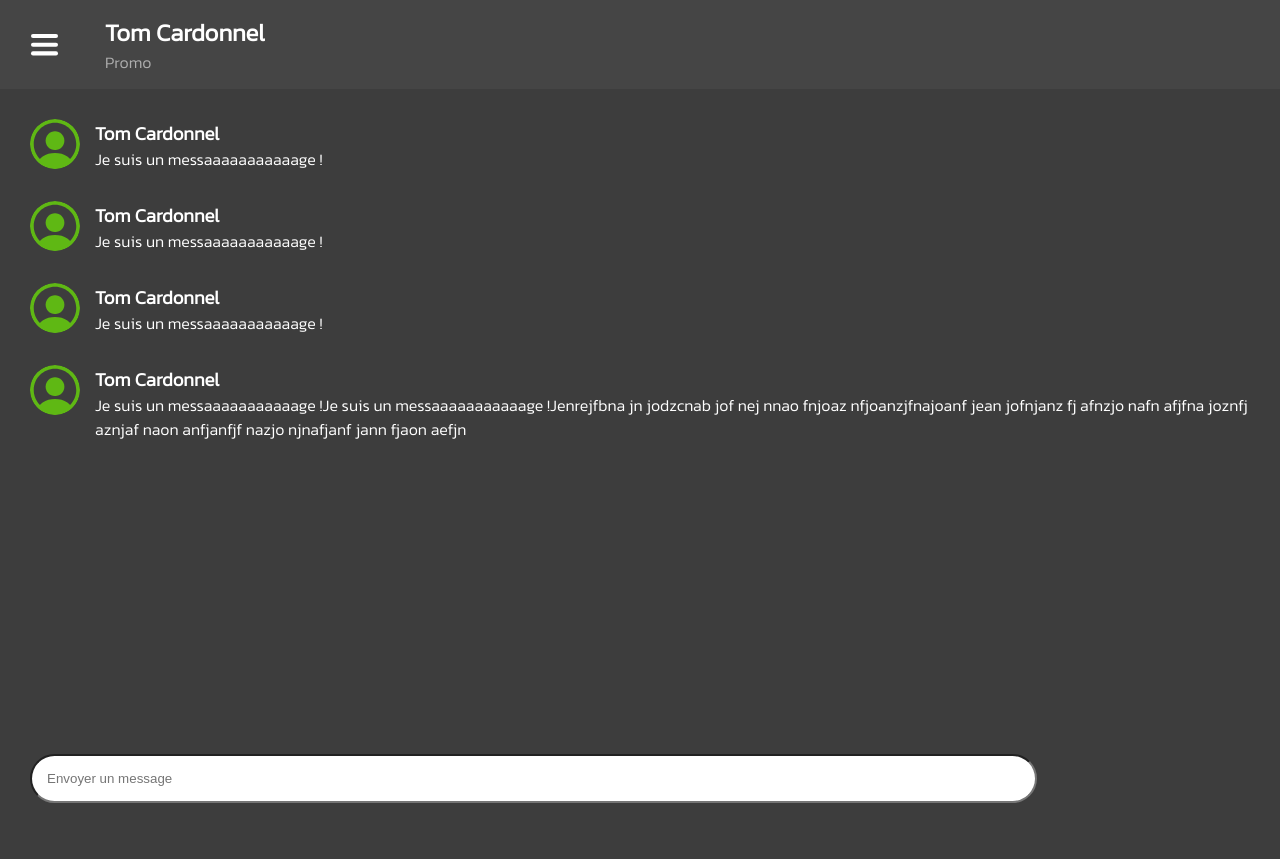
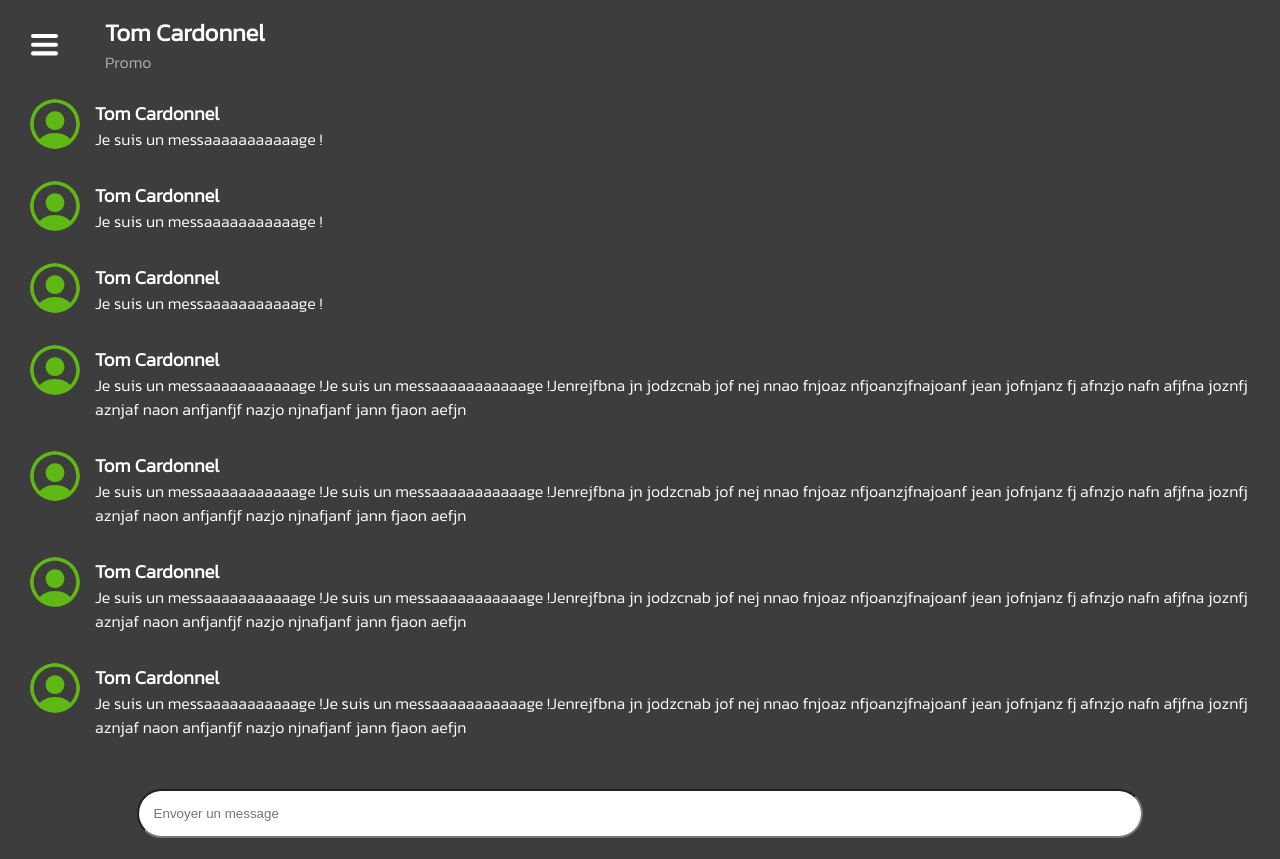
Before and after one commit to Hetic-Project/Connectify, a PHP site: page /Page/message.php in a window 1280 px wide. Shown: the part 80-939 px from the top of the page. Run offline with PHP 8.4, Linux system fonts and the light colour scheme.

Commit message:
page message fini

```diff
--- a/client/Page/message.php
+++ b/client/Page/message.php
@@ -14,6 +14,7 @@ session_start();
 	</div>
 
 	<div class="containerMessage">
+		<div class="slider">
 			<div class="unMessage">
 				<img src="../asset/IconProfile.svg" alt="Image de profile" class="imageProfile">
 
@@ -46,13 +47,79 @@ session_start();
 					<p class="textWhite">Je suis un messaaaaaaaaaaage !Je suis un messaaaaaaaaaaage !Jenrejfbna jn jodzcnab jof nej nnao fnjoaz nfjoanzjfnajoanf jean jofnjanz fj afnzjo nafn afjfna joznfj aznjaf naon anfjanfjf nazjo njnafjanf jann fjaon aefjn </p>
 				</div>
 			</div>
+			<div class="unMessage">
+				<img src="../asset/IconProfile.svg" alt="Image de profile" class="imageProfile">
 
+				<div class="userMessage">
+					<h3 class="textWhite">Tom Cardonnel</h3>
+					<p class="textWhite">Je suis un messaaaaaaaaaaage !Je suis un messaaaaaaaaaaage !Jenrejfbna jn jodzcnab jof nej nnao fnjoaz nfjoanzjfnajoanf jean jofnjanz fj afnzjo nafn afjfna joznfj aznjaf naon anfjanfjf nazjo njnafjanf jann fjaon aefjn </p>
+				</div>
+			</div>
+			<div class="unMessage">
+				<img src="../asset/IconProfile.svg" alt="Image de profile" class="imageProfile">
 
+				<div class="userMessage">
+					<h3 class="textWhite">Tom Cardonnel</h3>
+					<p class="textWhite">Je suis un messaaaaaaaaaaage !Je suis un messaaaaaaaaaaage !Jenrejfbna jn jodzcnab jof nej nnao fnjoaz nfjoanzjfnajoanf jean jofnjanz fj afnzjo nafn afjfna joznfj aznjaf naon anfjanfjf nazjo njnafjanf jann fjaon aefjn </p>
+				</div>
+			</div>
+			<div class="unMessage">
+				<img src="../asset/IconProfile.svg" alt="Image de profile" class="imageProfile">
 
+				<div class="userMessage">
+					<h3 class="textWhite">Tom Cardonnel</h3>
+					<p class="textWhite">Je suis un messaaaaaaaaaaage !Je suis un messaaaaaaaaaaage !Jenrejfbna jn jodzcnab jof nej nnao fnjoaz nfjoanzjfnajoanf jean jofnjanz fj afnzjo nafn afjfna joznfj aznjaf naon anfjanfjf nazjo njnafjanf jann fjaon aefjn </p>
+				</div>
+			</div>
+		</div>
+	</div>
+
+	<div class="friendsSlider friendsSliderOff" id="sliderElement">
+
+		<button class="iconRetour retourSlider textWhite" id="sliderFriendsRetour"> <img src="../asset/iconRetour.svg" alt="iconRetour">Retour</button>
+
+		<div class="allFriends">
+
+			<button class="friendList">
+				<div class="profileInvitation sliderFriendsContent">
+					<img src="../asset/IconProfile.svg" alt="Image de profile" class="imageProfile">
+
+					<div class="nomPromo">
+						<h3 class="textWhite">Tom Cardonnel</h3>
+						<p class="textGray">Promo</p>
+					</div>
+				</div>
+			</button>
+
+			<button class="friendList">
+				<div class="profileInvitation sliderFriendsContent">
+					<img src="../asset/IconProfile.svg" alt="Image de profile" class="imageProfile">
+
+					<div class="nomPromo">
+						<h3 class="textWhite">Tom Cardonnel</h3>
+						<p class="textGray">Promo</p>
+					</div>
+				</div>
+			</button>
+
+			<button class="friendList">
+				<div class="profileInvitation sliderFriendsContent">
+					<img src="../asset/IconProfile.svg" alt="Image de profile" class="imageProfile">
+
+					<div class="nomPromo">
+						<h3 class="textWhite">Tom Cardonnel</h3>
+						<p class="textGray">Promo</p>
+					</div>
+				</div>
+			</button>
 
 		</div>
+	</div>
 
+	<div class="inputMessage">
         <input class="sendMessage" type="text" placeholder="Envoyer un message">
+	</div>
 </main>
+<script src="../js/sliderFriends.js"></script>
 </body>
 </html>
--- a/client/css/global.css
+++ b/client/css/global.css
@@ -23,6 +23,7 @@ body{
     align-items: center;
     height: 50px;
     padding: 15px 30px 15px 30px;
+
 }
 
 .iconMessage {
--- a/client/css/message.css
+++ b/client/css/message.css
@@ -1,8 +1,9 @@
 .iconAndUser {
-    background-color: #454545;
     display: flex;
-    padding: 0px 30px 0px 30px;
-    margin-bottom: 30px;
+    width: calc(100vw - 30px);
+    top: 80px;
+    padding: 0px 0px 0px 30px;
+    margin-bottom: 10px;
 }
 
 #menuBurger {
@@ -14,13 +15,32 @@
 }
 
 .containerMessage {
-    height: 76vh;
+    overflow: hidden;
+    width: 100vw;
+    height: calc(100vh - 269px);
+}
+
+.slider  {
+    overflow-y: scroll;
+    height: 100%;
+    width: 100%;
+}
+
+.slider::-webkit-scrollbar {
+    width: 0.5em;
+}
+
+.slider::-webkit-scrollbar-thumb {
+    background-color: transparent;
+}
+
+.slider::-webkit-scrollbar-track {
+    background-color: transparent;
 }
 
 .sendMessage {
-    position: absolute;
     bottom: 0%;
-    margin: 30px;
+    margin: 20px;
     padding: 15px;
     border-radius: 30px;
     width: 76%;
@@ -42,3 +62,54 @@
 .friendMessage {
     margin: 15px;
 }
+
+.inputMessage {
+    /* position: fixed; */
+    background-color: #3D3D3D;
+    width: 100%;
+    bottom: 0px;
+    display: flex;
+    justify-content: center;
+}
+
+.friendsSlider {
+    width: 100vw;
+    height: 100vh;
+    position: absolute;
+    overflow-y: hidden;
+    top: 0px;
+    background-color: #3D3D3D;
+}
+
+.friendsSliderOff {
+    display: none;
+}
+
+.sliderFriendsContent {
+    display: flex;
+    align-items: center;
+    margin: 30px;
+}
+
+.retourSlider {
+    background-color: transparent;
+    border: none;
+    display: flex;
+    align-items: center;
+    gap: 15px;
+    font-size: 20px;
+}
+
+.allFriends {
+    overflow-y: scroll;
+    height: 100%;
+    width: 100%;
+}
+
+.friendList {
+    background-color: transparent;
+    border: none;
+    font-size: 15px;
+    text-align: left;
+    height: 80px;
+}
--- /dev/null
+++ b/client/js/sliderFriends.js
@@ -0,0 +1,11 @@
+menuBurger = document.getElementById("menuBurger");
+retour = document.getElementById("sliderFriendsRetour")
+sliderElement = document.getElementById("sliderElement");
+
+menuBurger.addEventListener("click", function() {
+    sliderElement.classList.toggle("friendsSliderOff");
+});
+
+retour.addEventListener("click", function() {
+    sliderElement.classList.toggle("friendsSliderOff");
+})
```
Lines whose indentation alone changed are shown as unchanged.
